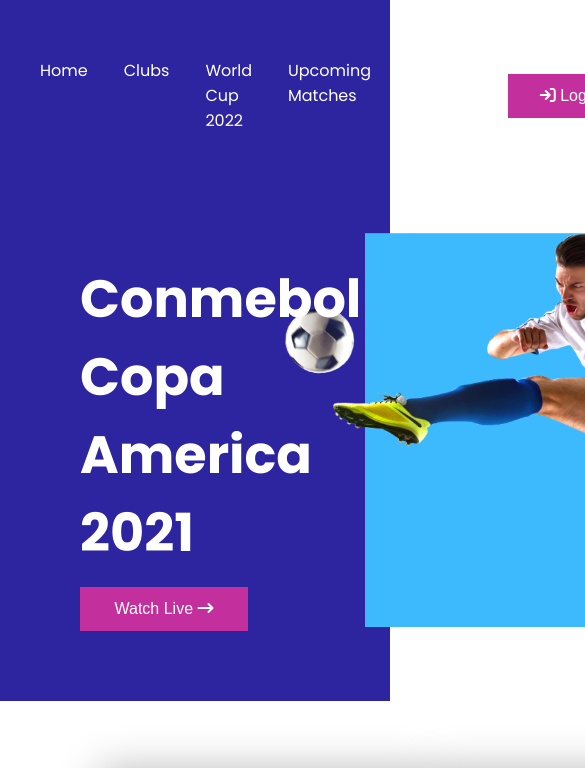
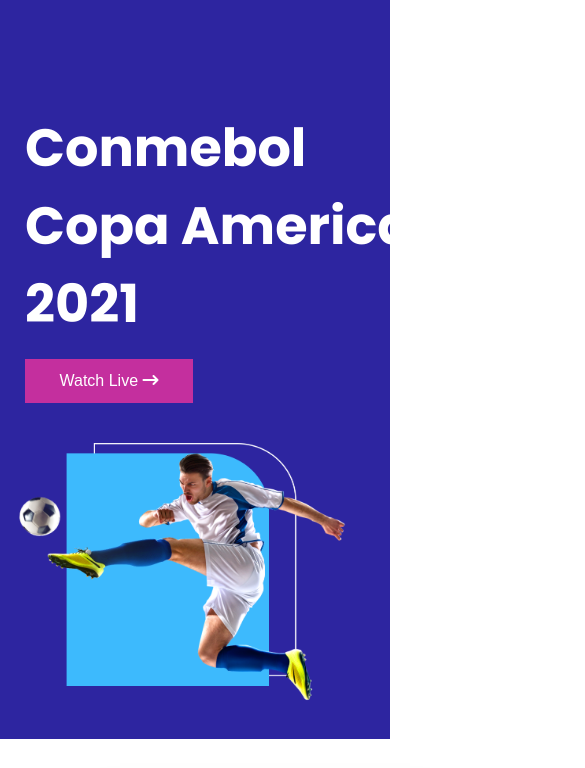
Before and after one commit to Marufux/Assignment-2-football, a plain HTML site: page index.html in a window 390 px wide. Shown: the top 768 px of the page, 585 px wide, since content can reach past the window. Drawn offline with Linux system fonts and the light colour scheme.

Commit message:
coverpage responsive done

```diff
--- a/styles/style.css
+++ b/styles/style.css
@@ -214,3 +214,47 @@
     width: 32px;
     height: 32px;
 }
+
+/* ----------------------
+     Meadia Queires
+------------------------ */
+
+/* ----------------------
+        Mobile
+------------------------ */
+
+@media only screen and (max-width:767px) {
+
+    /* coverpage part starts  */
+    header {
+        display: none;
+    }
+
+    .banner-container {
+        display: block;
+    }
+
+    .banner-container h1 {
+        position: relative;
+        right: 55px;
+    }
+
+    .watch-live button {
+        position: relative;
+        right: 55px;
+    }
+
+    .banner-img img {
+        width: 329px;
+        height: 259.17px;
+        position: relative;
+        left: 16.67px;
+    }
+
+    /* coverpage part ends  */
+
+    .players {
+        grid-template-columns: repeat(1, 1fr);
+    }
+
+}
```
